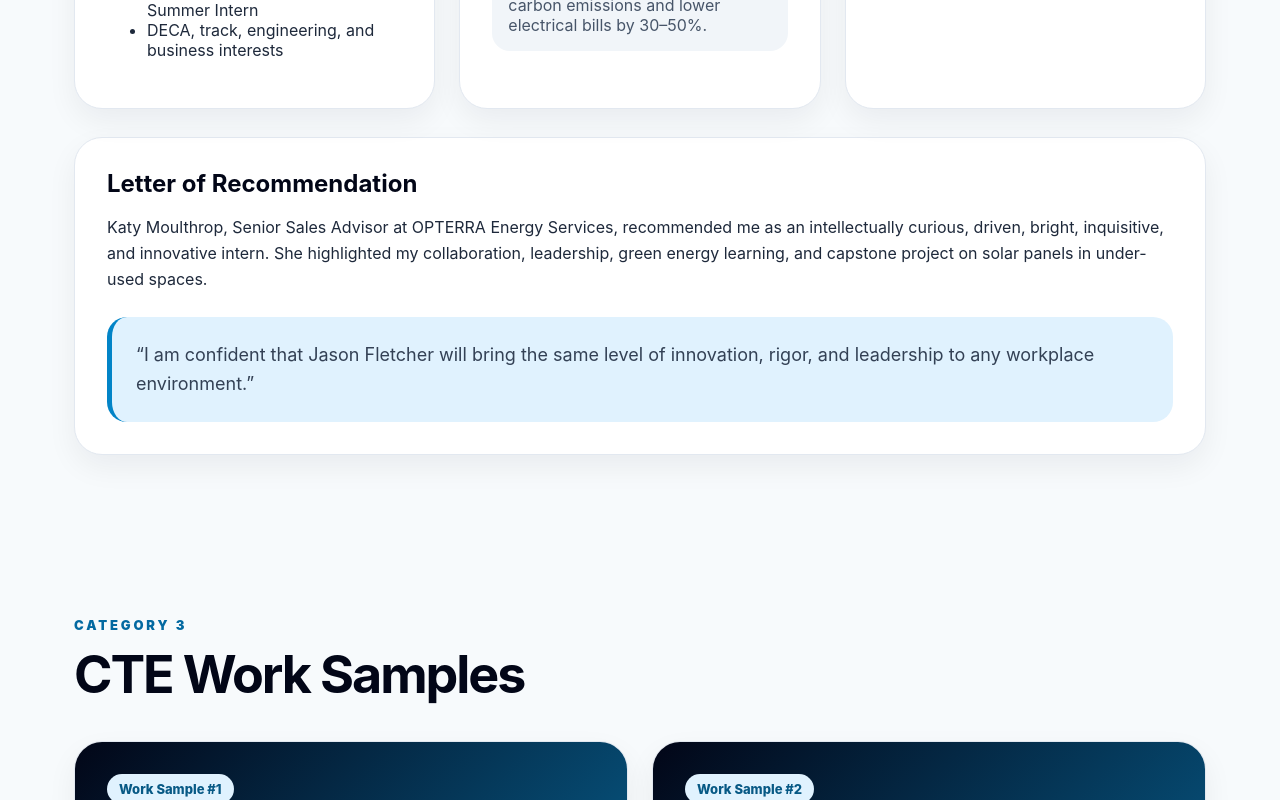
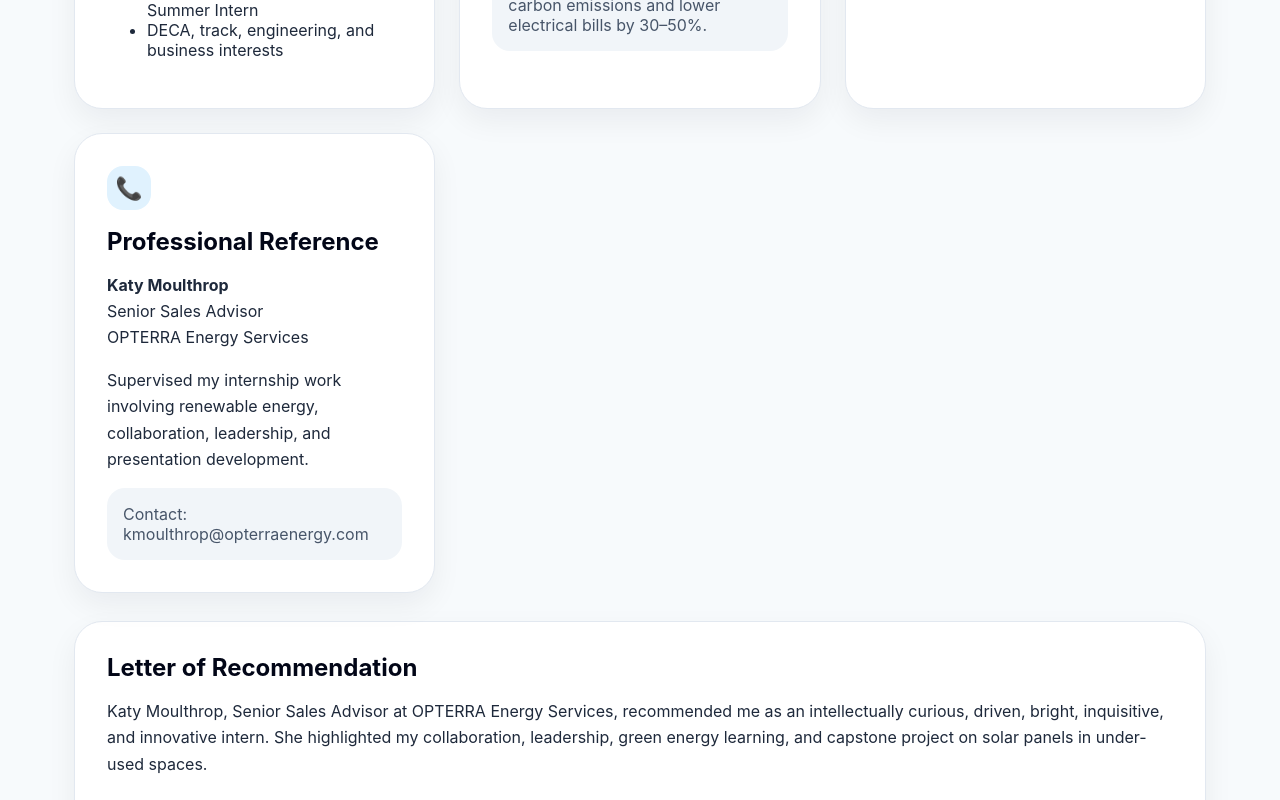
Before and after one commit to jasonthegoat27/jasonfletcherportfolio, a React (Vite) app: page / in a window 1280 px wide. Shown: the part 3340-4140 px from the top of the page. Built offline with nearby package versions, Linux system fonts and the light colour scheme.

Commit message:
Update App.jsx

```diff
--- a/src/App.jsx
+++ b/src/App.jsx
@@ -198,6 +198,26 @@ export default function App() {
                 {["Revit", "Autodesk Fusion 360", "Canva", "Microsoft Excel", "Windows 10"].map((skill) => <Badge key={skill}>{skill}</Badge>)}
               </div>
             </Card>
+            <Card>
+  <div className="icon blue">📞</div>
+
+  <h3>Professional Reference</h3>
+
+  <p>
+    <b>Katy Moulthrop</b><br />
+    Senior Sales Advisor<br />
+    OPTERRA Energy Services
+  </p>
+
+  <p>
+    Supervised my internship work involving renewable energy,
+    collaboration, leadership, and presentation development.
+  </p>
+
+  <div className="note">
+    Contact: kmoulthrop@opterraenergy.com
+  </div>
+</Card>
           </div>
 
           <Card className="recommendation">
```
